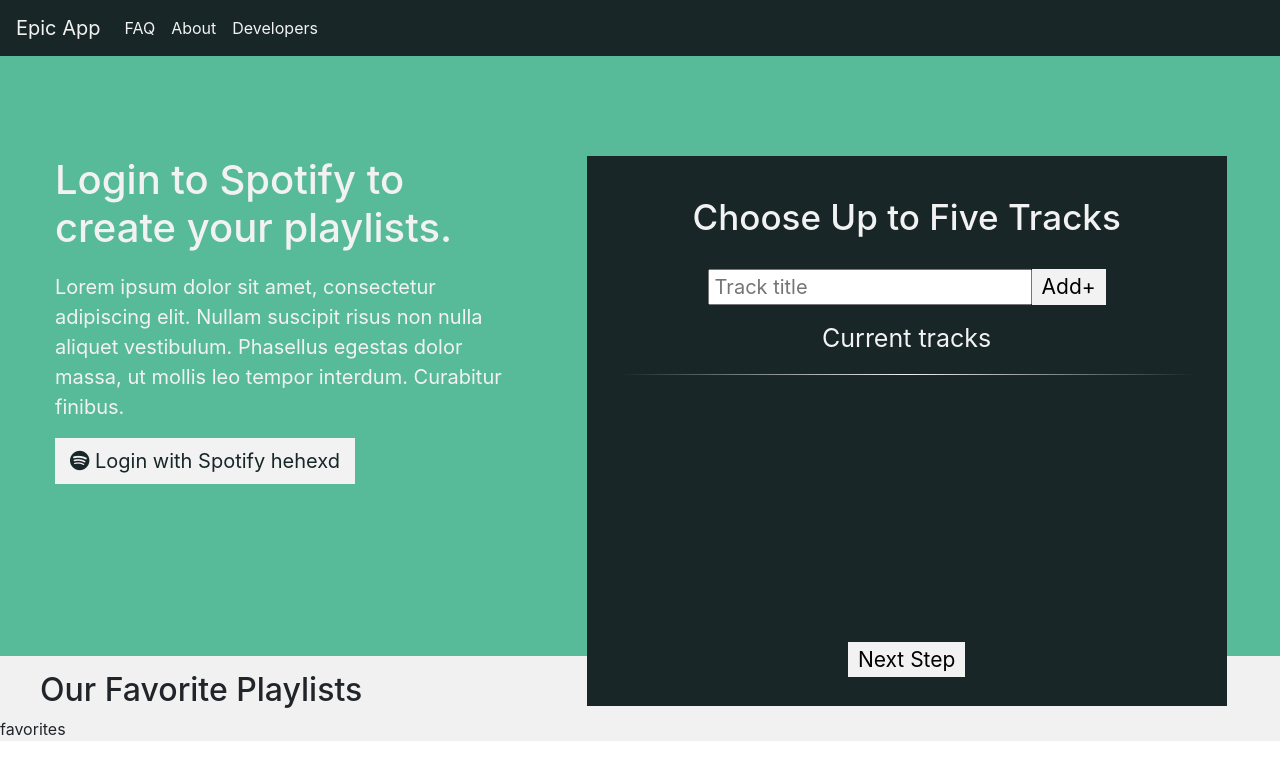
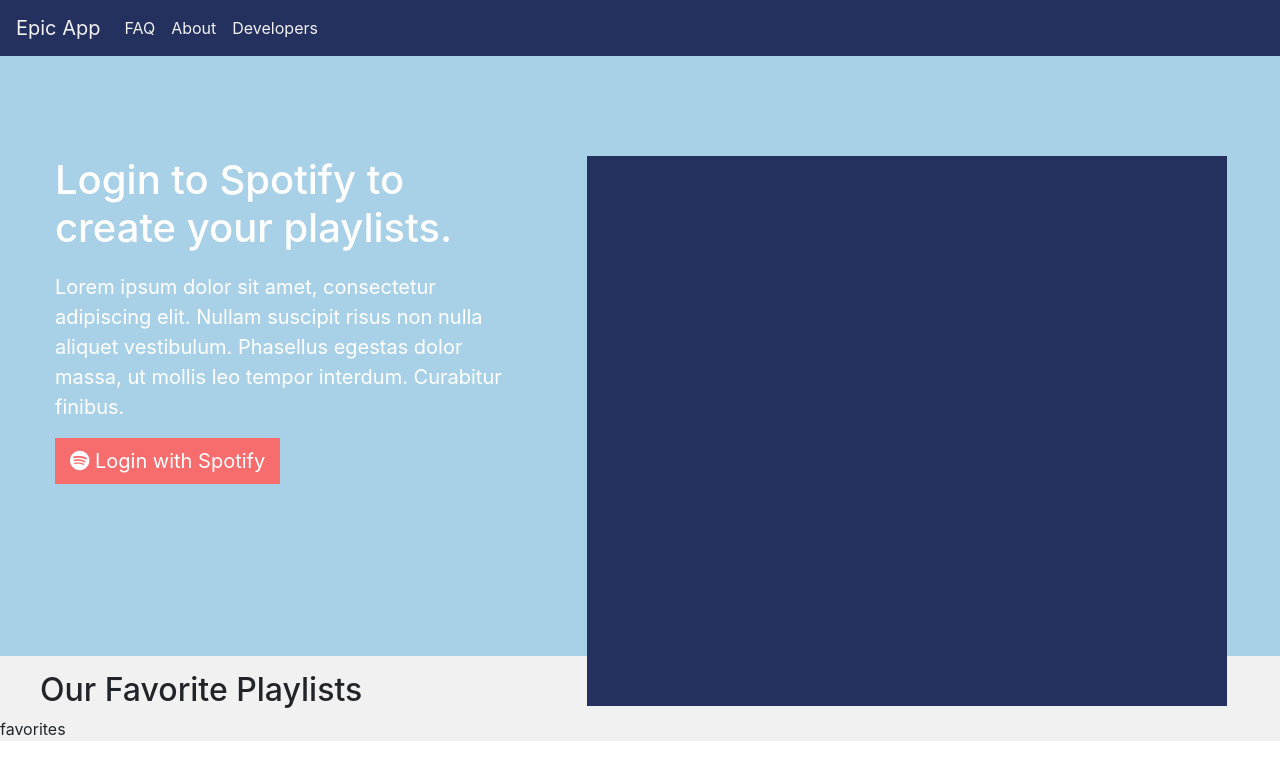
Before and after one commit to bsitenga/spotify-generator-client, a React (Create React App) app: page / in a window 1280 px wide. Shown: the top 780 px of the page. Built offline with nearby package versions, Linux system fonts and the light colour scheme.

Commit message:
changed color scheme of homepage

```diff
--- a/src/App.css
+++ b/src/App.css
@@ -1,3 +1,4 @@
+@import url('https://fonts.googleapis.com/css2?family=Roboto+Slab:wght@100;200;300;400;500;600;700;800&display=swap');
 /* COLOR SCHEME
 black: #182628
 main background: 65CCB8
@@ -6,9 +7,22 @@
 white: F2F2F2
 */
 
+/* COLOR SCHEME
+5680E9
+84CEEB
+5AB9EA
+C1C8E4
+8860D0
+*/
+
+body {
+    font-family: 'Roboto Slab', serif;
+}
+
 /* NAVBAR */
+
 .navbar.navbar-light.bg-light {
-    background-color: #182628!important;
+    background-color: #24305e!important;
 }
 
 .navbar.navbar-light.bg-light .navbar-brand {
@@ -24,8 +38,9 @@
 }
 
 /* HERO */
+
 .hero-row {
-    background-color: #57BA98;
+    background-color: #A8D0E6;
     height: 600px;
 }
 
@@ -37,20 +52,20 @@
 .hero-paragraph {
     margin-left: 40px;
     margin-top: 20px;
-    color: #f2f2f2;
+    color: #fff;
     font-size: 20px;
 }
 
 .hero-button {
     margin-left: 40px;
-    background-color: #f2f2f2;
+    background-color: #F76C6C;
     outline: none;
     border: none;
     font-size: 20px;
     padding: 8px;
     padding-left: 15px;
     padding-right: 15px;
-    color: #182628;
+    color: #fff;
 }
 
 .hero-button:focus {
@@ -58,17 +73,17 @@
 }
 
 .hero-left h1 {
-    color: #f2f2f2;
+    color: #fff;
 }
 
-@media screen and (max-width: 767px){
+@media screen and (max-width: 767px) {
     .hero-right {
         visibility: hidden;
     }
 }
 
 .hero-right {
-    background: #182628;
+    background: #24305e;
     max-width: 50vw;
     margin: 0 auto;
     text-align: center;
@@ -131,6 +146,7 @@
 }
 
 /* HOMEPAGEMAIN */
+
 .favorite-playlists-header {
     margin-left: 40px;
     margin-top: 15px;
@@ -141,11 +157,13 @@
 }
 
 /* HOMEPAGEMAINAUTHENTICATED */
+
 .home-page-authenticated-master-container {
     background-color: #f1f1f1;
 }
 
 /* HEROAUTHENTICATED */
+
 .mode-toggle {
     padding-top: 6.5vh;
     text-align: center;
@@ -167,7 +185,7 @@
 
 .mode-toggle button.active-mode {
     color: #f1f1f1;
-    background-color:  #1db954;
+    background-color: #1db954;
 }
 
 .mode-toggle button:hover {
@@ -177,6 +195,7 @@
 }
 
 /* CHOOSEMODE */
+
 .choose-mode-master-container {
     text-align: center;
 }
--- a/src/components/homepage/Hero.js
+++ b/src/components/homepage/Hero.js
@@ -13,7 +13,7 @@
 		'&client_id=' +
 		clientID +
 		'&redirect_uri=https://master.d15ejmho533sz3.amplifyapp.com/authenticated' +
-		'&scope=playlist-modify-public';;
+		'&scope=playlist-modify-public';
 
 	return (
 		<div className="hero-master-container">
@@ -29,7 +29,7 @@
 							</p>
 							<a href={authEndpoint}>
 								<button className="hero-button">
-									<i className="fab fa-spotify" /> Login with Spotify hehexd
+									<i className="fab fa-spotify" /> Login with Spotify
 								</button>
 							</a>
 						</div>
--- a/src/components/homepage/HeroRight.js
+++ b/src/components/homepage/HeroRight.js
@@ -2,70 +2,10 @@
 import '../../App.css';
 
 function HeroRight() {
-    const [tracks, setTracks] = useState([]);
-    const [trackInput, setTrackInput] = useState('');
-    const [nextStep, setNextStep] = useState(false);
-    const [errorMessage, setErrorMessage] = useState("");
-
-    const clientID = 'f0c3aa26b442470db2737973a26efc0a';
-    const authEndpoint =
-        'https://accounts.spotify.com/authorize' +
-        '?response_type=code' +
-        '&client_id=' +
-        clientID +
-        '&redirect_uri=http://localhost:3000/authenticated';
-
-    const addTrack = () => {
-        if (tracks.length < 5 && trackInput !== '') {
-            let trackCopy = tracks;
-            let trackObject = { name: trackInput, artist: 'Kanye West', time: '3:10' };
-            trackCopy.push(trackObject);
-            setTracks(trackCopy);
-            setTrackInput('');
-        }
-    };
-
-    const goToNext = () => {
-        if (tracks.length === 0) {
-            setErrorMessage("Add at least one track");
-        } else {
-            setErrorMessage("");
-            setNextStep(true);
-        }
-    }
 
     return (
         <div className="hero-right">
-            {nextStep ? <h3>Login to Create</h3> : <h3>Choose Up to Five Tracks</h3>}
-            <input
-                placeholder="Track title"
-                onChange={(e) => {
-                    if (tracks.length < 5) {
-                        setTrackInput(e.target.value);
-                    }
-                }}
-                value={trackInput}
-            />
-            <button onClick={() => addTrack()}>Add+</button>
-            <div>
-                <p className="current-track-title">Current tracks</p>
-                <hr />
-                <div className="current-tracks">
-                    {tracks.map((item) => {
-                        return (
-                            <p>
-                                {item.name} - {item.artist} - {item.time}
-                            </p>
-                        );
-                    })}
-                </div>
-            </div>
-            {nextStep ? <a href={authEndpoint}>
-                <button className="hero-button" style={{ marginLeft: '0' }}>
-                    <i className="fab fa-spotify" /> Login with Spotify
-								</button>
-            </a> : <button onClick={() => goToNext()} className="next-step-button">Next Step</button>}
-            <p>{errorMessage}</p>
+
         </div>
     );
 }
```
